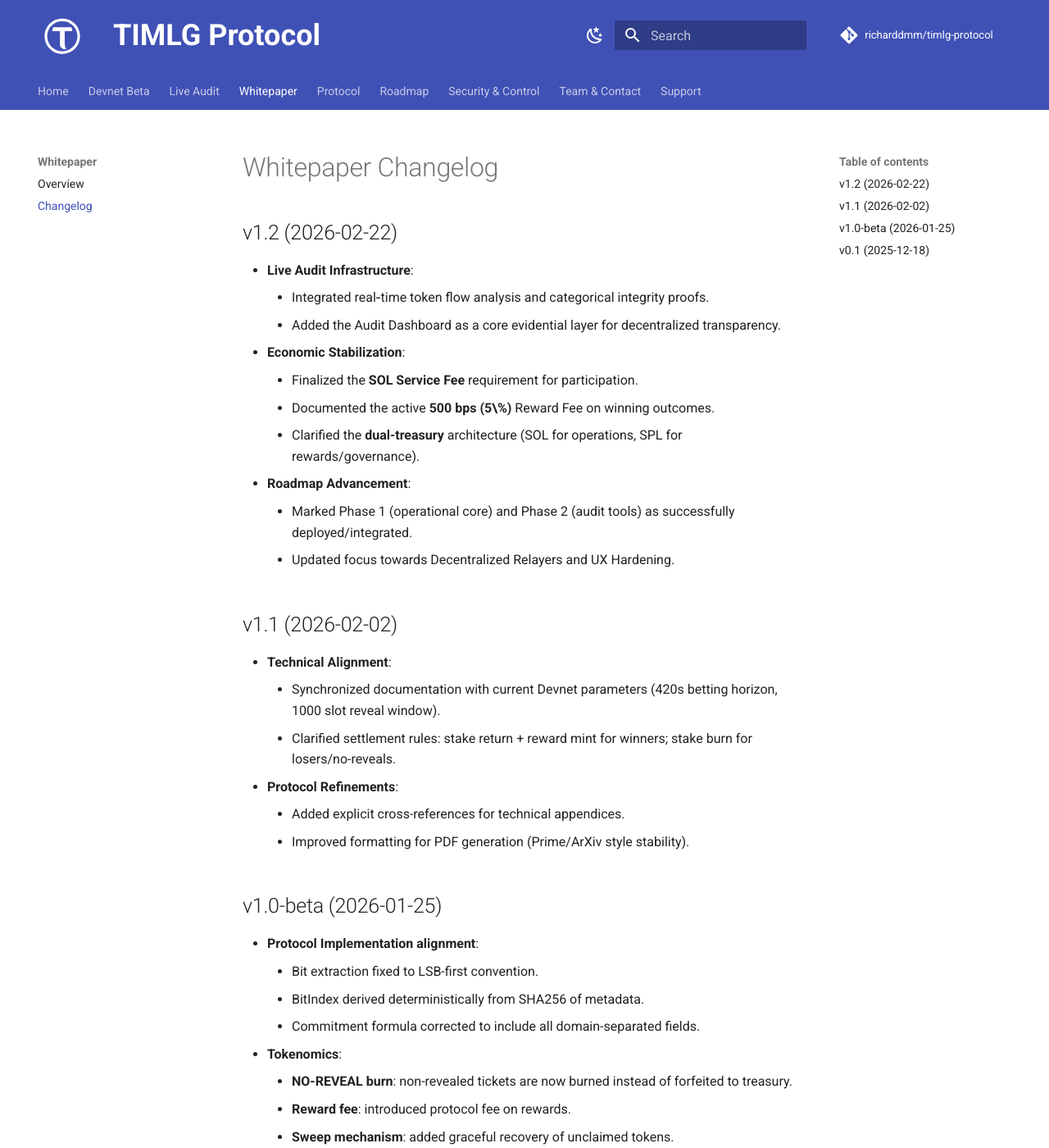
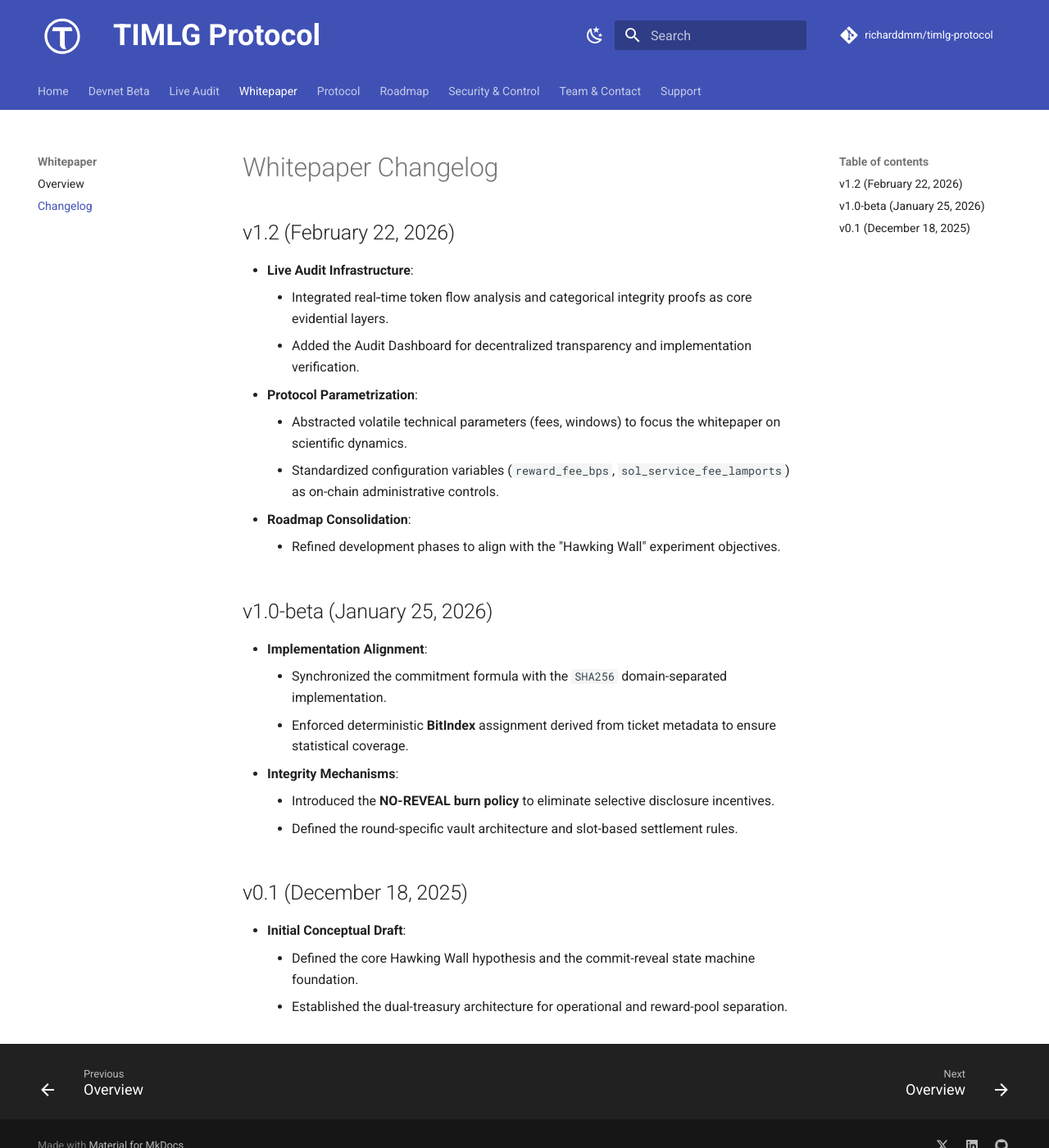
Before and after one commit to TIMLG-Protocol/timlg-protocol, an MkDocs documentation site: the page built from docs/whitepaper/changelog.md, in a window 1280 px wide and 1400 px high. Shown: the whole window at 82% size. Built offline with MkDocs 1.6.1 and Material for MkDocs 9.7.7, drawn with Linux system fonts in a browser that asks for light colours; a script that is not in the unit is left out; comment, search, counter and statistics services are not loaded; some of the changed text lies outside the part shown.

Commit message:
docs: professionalize whitepaper versioning, sanitize parameters, and update changelog

```diff
--- a/docs/whitepaper/changelog.md
+++ b/docs/whitepaper/changelog.md
@@ -1,40 +1,24 @@
 # Whitepaper Changelog
 
-## v1.2 (2026-02-22)
+## v1.2 (February 22, 2026)
 - **Live Audit Infrastructure**:
-    - Integrated real‑time token flow analysis and categorical integrity proofs.
-    - Added the Audit Dashboard as a core evidential layer for decentralized transparency.
-- **Economic Stabilization**:
-    - Finalized the **SOL Service Fee** requirement for participation.
-    - Documented the active **500 bps (5\%)** Reward Fee on winning outcomes.
-    - Clarified the **dual-treasury** architecture (SOL for operations, SPL for rewards/governance).
-- **Roadmap Advancement**:
-    - Marked Phase 1 (operational core) and Phase 2 (audit tools) as successfully deployed/integrated.
-    - Updated focus towards Decentralized Relayers and UX Hardening.
+    - Integrated real‑time token flow analysis and categorical integrity proofs as core evidential layers.
+    - Added the Audit Dashboard for decentralized transparency and implementation verification.
+- **Protocol Parametrization**:
+    - Abstracted volatile technical parameters (fees, windows) to focus the whitepaper on scientific dynamics.
+    - Standardized configuration variables (`reward_fee_bps`, `sol_service_fee_lamports`) as on-chain administrative controls.
+- **Roadmap Consolidation**:
+    - Refined development phases to align with the "Hawking Wall" experiment objectives.
 
-## v1.1 (2026-02-02)
-- **Technical Alignment**:
-    - Synchronized documentation with current Devnet parameters (420s betting horizon, 1000 slot reveal window).
-    - Clarified settlement rules: stake return + reward mint for winners; stake burn for losers/no-reveals.
-- **Protocol Refinements**:
-    - Added explicit cross-references for technical appendices.
-    - Improved formatting for PDF generation (Prime/ArXiv style stability).
+## v1.0-beta (January 25, 2026)
+- **Implementation Alignment**:
+    - Synchronized the commitment formula with the `SHA256` domain-separated implementation.
+    - Enforced deterministic **BitIndex** assignment derived from ticket metadata to ensure statistical coverage.
+- **Integrity Mechanisms**:
+    - Introduced the **NO-REVEAL burn policy** to eliminate selective disclosure incentives.
+    - Defined the round-specific vault architecture and slot-based settlement rules.
 
-## v1.0-beta (2026-01-25)
-- **Protocol Implementation alignment**:
-    - Bit extraction fixed to LSB-first convention.
-    - BitIndex derived deterministically from SHA256 of metadata.
-    - Commitment formula corrected to include all domain-separated fields.
-- **Tokenomics**:
-    - **NO-REVEAL burn**: non-revealed tickets are now burned instead of forfeited to treasury.
-    - **Reward fee**: introduced protocol fee on rewards.
-    - **Sweep mechanism**: added graceful recovery of unclaimed tokens.
-- **Security**:
-    - Transitioned to single-oracle Ed25519 signature verification for v1.0.
-    - Defined explicit message schemas for commit, reveal, and pulse.
-- **Infrastructure**:
-    - Round-specific vaults (SOL + SPL) and slot-based refund logic.
-
-## v0.1 (2025-12-18)
-- Documentation site online
-- Initial public structure and conceptual draft
+## v0.1 (December 18, 2025)
+- **Initial Conceptual Draft**:
+    - Defined the core Hawking Wall hypothesis and the commit-reveal state machine foundation.
+    - Established the dual-treasury architecture for operational and reward-pool separation.
--- a/docs/whitepaper/index.md
+++ b/docs/whitepaper/index.md
@@ -3,16 +3,6 @@
 This section hosts the canonical **web version** of the TIMLG Protocol whitepaper.
 
 ## Versions
-- [**v1.2 (Latest)**](../assets/TIMLG_Whitepaper_v1.2.pdf) - *Live Audit integration and fee stabilization (Feb 2026)*
-- [**v1.1**](../assets/whitepaper_TIMLG_v1.1.pdf) - *Technical alignment and parameter update (Feb 2026)*
-- [**v1.0-beta**](../assets/whitepaper_TIMLG_v1.0-beta.pdf) - *Initial beta alignment (Jan 2026)*
-
-## Planned structure (short)
-- Motivation & Goals
-- System Model (participants, timing windows, commitments)
-- Protocol Mechanics (commit → reveal → settle)
-- Security model (threats & mitigations)
-- Tokenomics & Treasury (TIMLG + BitIndex)
-
-!!! tip
-    Keep the PDF filename stable to avoid breaking links (or update `mkdocs.yml`).
+- [**v1.2 (Current)**](../assets/TIMLG_Whitepaper_v1.2.pdf) - *Live Audit integration and protocol dynamic hardening (February 2026)*
+- [**v1.0-beta**](../assets/whitepaper_TIMLG_v1.0-beta.pdf) - *Initial protocol-implementation alignment and beta release (January 2026)*
+- [**v0.1 (Legacy)**](../assets/whitepaper_TIMLG_v0.1.pdf) - *Initial conceptual draft and scientific objectives (December 2025)*
```
Also changed, not shown: docs/reports/2026-02-22_audit_sync_fix.md (deleted, +0 -55 lines), 1 other file.
